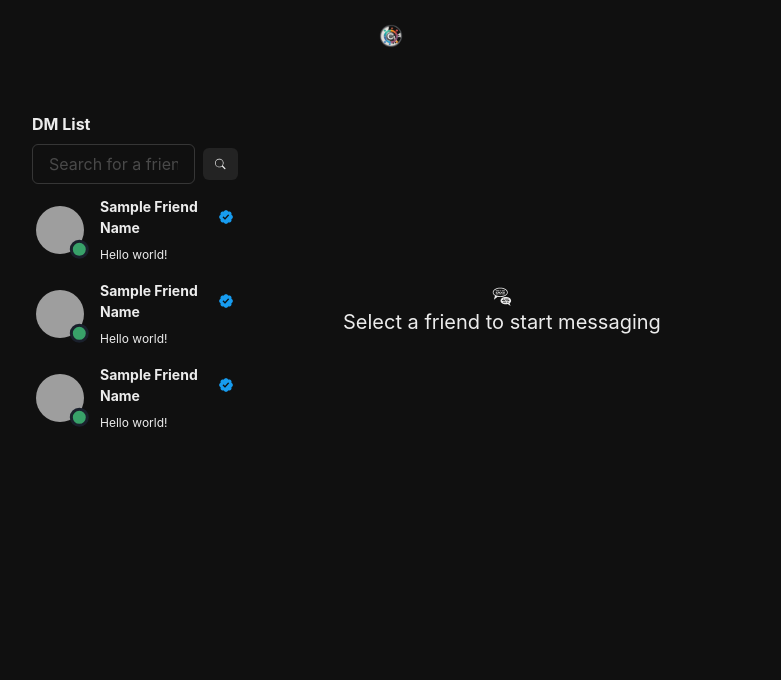
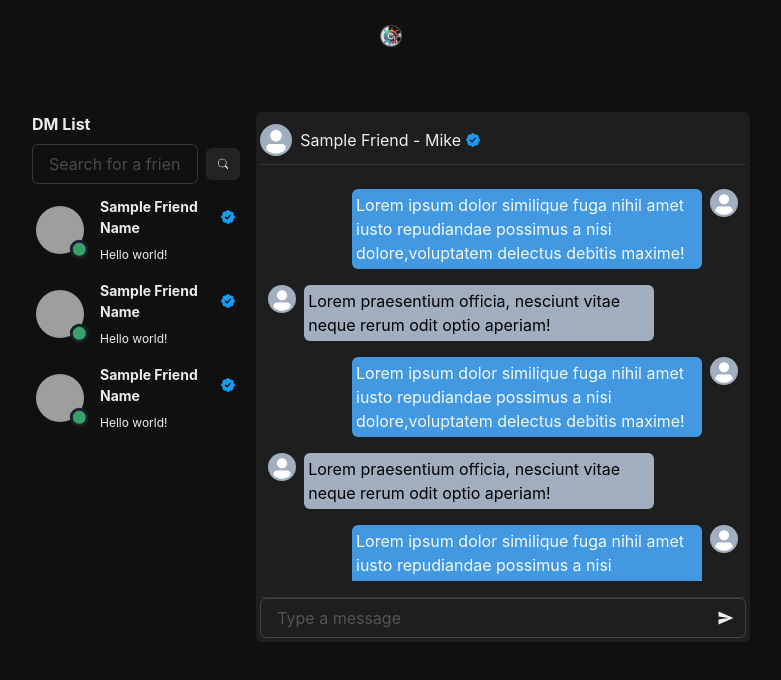
Before and after one commit to pkunray/circle, a React (Vite) app in the folder circle-frontend/: page /dm in a window 1280 px wide. Shown: the top 680 px of the page, without its empty margins (249-1030 px from the left). Built offline with nearby package versions, Linux system fonts and the light colour scheme; grey boxes are pictures that could not be loaded.

Commit message:
feat: completed dm ui design with dummy data
Component hierarchy:
DMpage
  DM
  MessageContainer
    Message
    MessageInput

```diff
--- a/circle-frontend/src/components/DM.jsx
+++ b/circle-frontend/src/components/DM.jsx
@@ -9,7 +9,7 @@ const DM = () => {
       padding={1}
       _hover={{
         cursor: "pointer",
-        bg: useColorModeValue("gray.600", "gray.light"),
+        bg: useColorModeValue("gray.600", "gray.dark"),
         color: "white"
       }}
       borderRadius={"md"}
--- /dev/null
+++ b/circle-frontend/src/components/Message.jsx
@@ -0,0 +1,35 @@
+import { Avatar, Flex, Text } from '@chakra-ui/react'
+import React from 'react'
+
+const Message = ({ownMessage}) => {
+    return (
+        <>
+            {ownMessage ? (
+                <Flex gap={2} alignSelf={"flex-end"}>
+                    <Text
+                        maxW={"350px"}
+                        bg={"blue.400"}
+                        borderRadius={"md"}
+                        padding={1}>
+                        Lorem ipsum dolor similique fuga nihil amet iusto repudiandae possimus a nisi dolore,voluptatem delectus debitis maxime!
+                    </Text>
+                    <Avatar src='' width="7" height="7" />
+                </Flex>
+            ) : (
+                <Flex gap={2}>
+                    <Avatar src='' width="7" height="7" />
+                    <Text
+                        maxW={"350px"}
+                        bg={"gray.400"} color={"black"}
+                        borderRadius={"md"}
+                        padding={1}>
+                        Lorem praesentium officia, nesciunt vitae neque rerum odit optio aperiam!
+                    </Text>
+                </Flex>
+            )
+            }
+        </>
+    )
+}
+
+export default Message
--- a/circle-frontend/src/components/MessageContainer.jsx
+++ b/circle-frontend/src/components/MessageContainer.jsx
@@ -0,0 +1,71 @@
+import { Flex, useColorModeValue, Text, Image, Divider, Avatar, SkeletonCircle, Skeleton } from '@chakra-ui/react'
+import React from 'react'
+import Message from './Message';
+import MessageInput from './MessageInput';
+
+const MessageContainer = () => {
+
+    const loadingMessages = false;
+    return (
+        <Flex flex={"70"}
+            bg={useColorModeValue("gray.200", "gray.dark")}
+            borderRadius={"md"}
+            flexDirection={"column"}
+            padding={1}>
+
+            {/* message header */}
+            <Flex w={"full"} h={12} alignItems={"center"} gap={2}>
+                <Avatar src='' size="sm" />
+                <Text display={"flex"} alignItems={"center"}>
+                    Sample Friend - Mike <Image src='/verified.png' alt="verified" w={4} h={4} ml={1} />
+                </Text>
+            </Flex>
+            <Divider />
+
+            {/* message body */}
+            <Flex flex={1}
+                flexDirection={"column"}
+                gap={4} marginY={4} maxH={"400px"}
+                overflowY={"auto"}
+                padding={2}>
+                {
+                    loadingMessages && (
+                        [...Array(5)].map((_, i) => (
+                            <Flex key={i}
+                                gap={2}
+                                alignItems={"center"}
+                                p={"1"}
+                                borderRadius={"md"}
+                                alignSelf={i % 2 === 0 ? "flex-start" : "flex-end"}>
+                                {
+                                    i % 2 === 0 && <SkeletonCircle size={7} />
+                                }
+                                <Flex flexDir={"column"} gap={2}>
+                                    <Skeleton height={"8px"} width={"250px"} />
+                                    <Skeleton height={"8px"} width={"250px"} />
+                                    <Skeleton height={"8px"} width={"250px"} />
+                                </Flex>
+                                {
+                                    i % 2 !== 0 && <SkeletonCircle size={7} />
+                                }
+                            </Flex>
+                        )
+                        )
+                    )}
+                <Message ownMessage={true}/>
+                <Message ownMessage={false}/>
+                <Message ownMessage={true}/>
+                <Message ownMessage={false}/>
+                <Message ownMessage={true}/>
+                <Message ownMessage={true}/>
+                <Message ownMessage={false}/>
+                <Message ownMessage={true}/>
+            </Flex>
+            <Divider />
+
+            <MessageInput />
+        </Flex>
+    )
+}
+
+export default MessageContainer
--- a/circle-frontend/src/components/MessageInput.jsx
+++ b/circle-frontend/src/components/MessageInput.jsx
@@ -0,0 +1,19 @@
+import { Input, InputGroup, InputRightElement } from '@chakra-ui/react'
+import React from 'react'
+import { IoSendSharp } from 'react-icons/io5'
+
+const MessageInput = () => {
+  return (
+    <form>
+      <InputGroup>
+        <Input w={"full"}
+        placeholder={"Type a message"} />
+        <InputRightElement>
+            <IoSendSharp />
+        </InputRightElement>
+      </InputGroup>
+    </form>
+  )
+}
+
+export default MessageInput
--- a/circle-frontend/src/index.css
+++ b/circle-frontend/src/index.css
@@ -9,3 +9,18 @@
 .icon-container:hover {
     background-color: #1e1e1e;
 }
+
+::-webkit-scrollbar {
+    width: 7px;
+}
+
+::-webkit-scrollbar-track {
+    background-color: #1e1e1e;
+}
+
+::-webkit-scrollbar-thumb {
+    background-color: #888888;
+}
+::-webkit-scrollbar-thumb:hover {
+    background-color: #555555;
+}
--- a/circle-frontend/src/pages/DMPage.jsx
+++ b/circle-frontend/src/pages/DMPage.jsx
@@ -3,6 +3,7 @@ import React from 'react'
 import { BsSearch } from 'react-icons/bs'
 import DM from '../components/DM';
 import { GiConversation } from 'react-icons/gi';
+import MessageContainer from '../components/MessageContainer';
 
 const DMPage = () => {
 
@@ -63,7 +64,7 @@ const DMPage = () => {
           <DM />
 
         </Flex>
-        <Flex flex={70}
+        {/* <Flex flex={70}
               borderRadius={"md"}
               p={2}
               flexDir={"column"}
@@ -74,8 +75,10 @@ const DMPage = () => {
           <GiConversation size={20}/>
           <Text fontSize={20}> Select a friend to start messaging </Text>
 
-        </Flex>
-        {/* <Flex flex={70}>MessageContainer</Flex> */}
+        </Flex> */}
+        <MessageContainer>
+
+        </MessageContainer>
       </Flex>
     </Box>
   )
```
